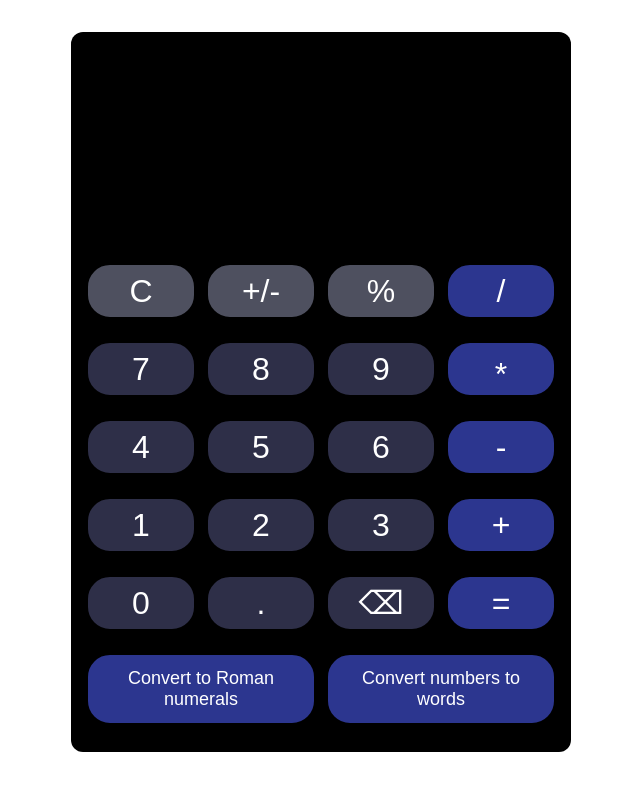
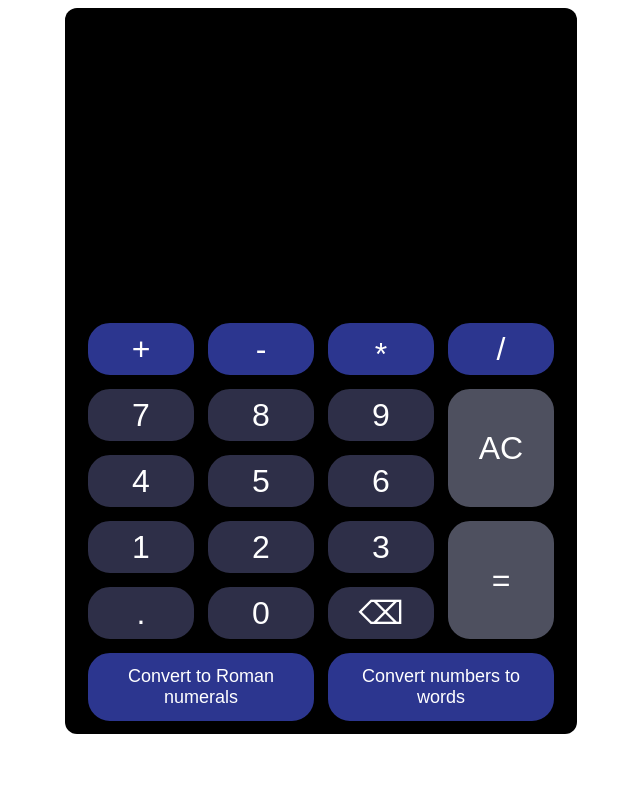
Before and after one commit to Nadia982/calculator, a plain HTML site: page index.html in a window 1280 px wide. Shown: the whole page, without its empty margins (319-959 px from the left). Drawn offline with Linux system fonts and the light colour scheme.

Commit message:
updated HTML and CSS to simplify calculator and make AC and = buttons larger

```diff
--- a/index.html
+++ b/index.html
@@ -5,9 +5,7 @@
     <meta name="viewport" content="width=device-width, initial-scale=1.0">
     <link rel="stylesheet" href="style.css">
     <title>Calculator</title>
-    <script src="script.js" defer>
 
-    </script>
 </head>
 <body>
     <div class="container">
@@ -16,33 +14,41 @@
     <div id="result"></div>
 </section>
 <section id="buttons">
-    <button onclick="clearDisplay()" class="btn light">C</button>
-    <button onclick="toggleSign()" class="btn light">+/-</button>
-    <button onclick="appendToDisplay('%')" class="btn light">%</button>
+    <button onclick="appendToDisplay('+')" class="btn blue">+</button>
+    <button onclick="appendToDisplay('-')" class="btn blue">-</button>
+    <button onclick="appendToDisplay('*')" class="btn blue times">*</button>
     <button onclick="appendToDisplay('/')" class="btn blue">/</button>
     <button onclick="appendToDisplay('7')" class="btn dark">7</button>
     <button onclick="appendToDisplay('8')" class="btn dark">8</button>
     <button onclick="appendToDisplay('9')" class="btn dark">9</button>
-    <button onclick="appendToDisplay('*')" class="btn blue times">*</button>
+
+
     <button onclick="appendToDisplay('4')" class="btn dark">4</button>
     <button onclick="appendToDisplay('5')" class="btn dark">5</button>
     <button onclick="appendToDisplay('6')" class="btn dark">6</button>
-    <button onclick="appendToDisplay('-')" class="btn blue">-</button>
+    <button id="ac" onclick="clearDisplay()" class="btn light">AC</button>
+
+
     <button onclick="appendToDisplay('1')" class="btn dark">1</button>
     <button onclick="appendToDisplay('2')" class="btn dark">2</button>
     <button onclick="appendToDisplay('3')" class="btn dark">3</button>
-    <button onclick="appendToDisplay('+')" class="btn blue">+</button>
+    <button id="equals" onclick="calculate()" class="btn light">=</button>
 
+
+    <button onclick="appendToDisplay('.')" class="btn dark">.</button>
     <button onclick="appendToDisplay('0')" class="btn dark">0</button>
-    <button onclick="appendToDisplay('.')" class="btn dark">.</button>
     <button onclick="backspace()" class="btn dark">&#9003;</button>
-    <button onclick="calculate()" class="btn blue">=</button>
+
+
+
     <button id="roman" class="btn blue" onclick="numberToRomanNumerals()">Convert to Roman numerals</button>
-    <button id="words" class="btn blue" onclick="numberToWords()">Convert numbers to words</button>
+    <button id="words" class="btn blue" onclick="convertNumberToWords()">Convert numbers to words</button>
 
 </section>
 </div>
 
+<script src="script.js">
 
+</script>
 </body>
 </html>
--- a/script.js
+++ b/script.js
@@ -92,8 +92,6 @@ function numberToRomanNumerals() {
 
 function numberToWords() {
   calculate(); //calculate the answer for the result box in case it hasn't already been calculated.
-  let number = result.innerText;
-
     const zeroToNine = {
     0: "zero",
     1: "one",
@@ -106,7 +104,6 @@ function numberToWords() {
     8: "eight",
     9: "nine",
   };
-
   const tenToNineteen = {
     10: "ten",
     11: "eleven",
@@ -119,7 +116,6 @@ function numberToWords() {
     18: "eighteen",
     19: "nineteen",
   };
-
   const tensColumn = {
     2: "twenty",
     3: "thirty",
@@ -130,7 +126,6 @@ function numberToWords() {
     8: "eighty",
     9: "ninety",
   };
-
   const suffixes = {
     1: "",
     2: "thousand",
@@ -144,7 +139,7 @@ function numberToWords() {
   const num = result.innerText;
   const finalNumText = convertNum(num);
   const numLimit = 1000000000000;
-
+  let numText;
 
   function convertNum(num) {
     const absNum = Math.abs(num);
@@ -156,17 +151,18 @@ function numberToWords() {
       }
     }
     catch(err){
-      // alert(err)
-      // console.log("Error: max value to convert to words is 1,000,000,000")
       result.style.fontSize = "32px";
       result.innerText = "Error: max value to convert to words is 1,000,000,000";
       return;
     }
 
-    // let numStr = num.toString().split(".");
-    // let wholeNum = numStr[0];
-    // let decimalNum = numStr[1];
-    // let convertedWholeNum = "";
+    if(num.toString().includes("-") && absNum !== 0){
+      numText+= "negative ";
+    }
+
+    return numText;
   }
-  // result.innerText = finalNumText;
+  result.style.fontSize = "62px";
+  result.innerText = finalNumText;
+
 }
--- a/style.css
+++ b/style.css
@@ -1,16 +1,14 @@
-/* *{
-    border: 1px solid red;
-} */
-body{
-    margin: 0;padding: 0;box-sizing: border-box;
-    display: flex;
+body {
+    margin: 0;
+    padding: 0;
+    box-sizing: border-box;
     font-family: sans-serif;
-    align-items: center;
     justify-content: center;
+    overflow: scroll;
   }
 
-.container{
-    margin-top: 2rem;
+  .container {
+    margin: 0.5rem auto 0 auto;
     min-height: 90vh;
     width: 90%;
     max-width: 500px;
@@ -19,38 +17,45 @@ body{
     border-radius: 12px;
     display: flex;
     flex-direction: column;
-    align-items: flex-end;
     justify-content: space-between;
+    padding: 0 6px 6px;
+  }
 
-}
-section{
+  #display {
     display: flex;
     flex-wrap: wrap;
     flex: 1;
     padding: 10px;
     font-weight: 300;
+    flex-direction: column;
+    align-items: flex-end;
+
   }
-
-#display{
-    /* margin-right: 10px; */
-    flex-direction: column;
-    justify-content: flex-end;
-    align-items: flex-end;
-    gap: 12px;
-}
-#calculation{
+  #calculation {
     font-size: 24px;
     min-height: 2rem;
     padding: 0 1rem;
+
   }
 
-#result{
+  #result {
     font-size: 48px;
     padding: 0 1rem;
-    min-height: 5rem;
+    min-height: 7rem;
+    max-width: 500px;
+    overflow: hidden;
+    display: flex;
+    align-items: center;
+  }
+  #buttons {
+    display: grid;
+    grid-template-columns: repeat(4, 24%);
+    grid-gap: 0;
+    justify-content: center;
+    grid-template-rows: repeat(6, auto);
   }
 
-.btn{
+  .btn {
     flex-basis: calc(25% - 10px);
     margin: 5px;
     font-size: 32px;
@@ -61,42 +66,68 @@ section{
     color: white;
   }
 
-.btn:focus{
+  #ac {
+    grid-column-start: 4;
+    grid-column-end: 5;
+    grid-row: 2 / span 2;
+    height: auto;
+  }
+  #equals {
+    grid-column-start: 4;
+    grid-column-end: 5;
+    grid-row: 4 / span 2;
+    height: auto;
+  }
+
+
+  .btn:focus {
     outline: 3px solid white;
   }
 
-.light{
+  .light {
     background-color: #4e505f;
   }
 
-.light:hover{
+  .light:hover {
     background-color: #8890a5;
   }
 
-.blue{
+  .blue {
     background-color: #2c368f;
   }
 
-
-.blue:hover{
+  .blue:hover {
     background-color: #798bf9;
     background-color: #4b5efc;
   }
-.dark{
+  .dark {
     background-color: #2e2f48;
   }
 
-.dark:hover{
+  .dark:hover {
     background-color: #505266;
   }
 
-.times{
+  .times {
     padding-top: 12px;
   }
 
-#roman, #words{
-    flex-basis: calc(50% - 10px);
+  #roman,
+  #words {
     height: 72px;
     font-size: 18px;
     padding: 6px 12px;
   }
+
+  #roman {
+    grid-row-start: 6;
+    grid-row-end: 7;
+    grid-column-start: 1;
+    grid-column-end: 3;
+  }
+  #words {
+    grid-row-start: 6;
+    grid-row-end: 7;
+    grid-column-start: 3;
+    grid-column-end: 5;
+  }
```
Lines whose indentation alone changed are shown as unchanged.
